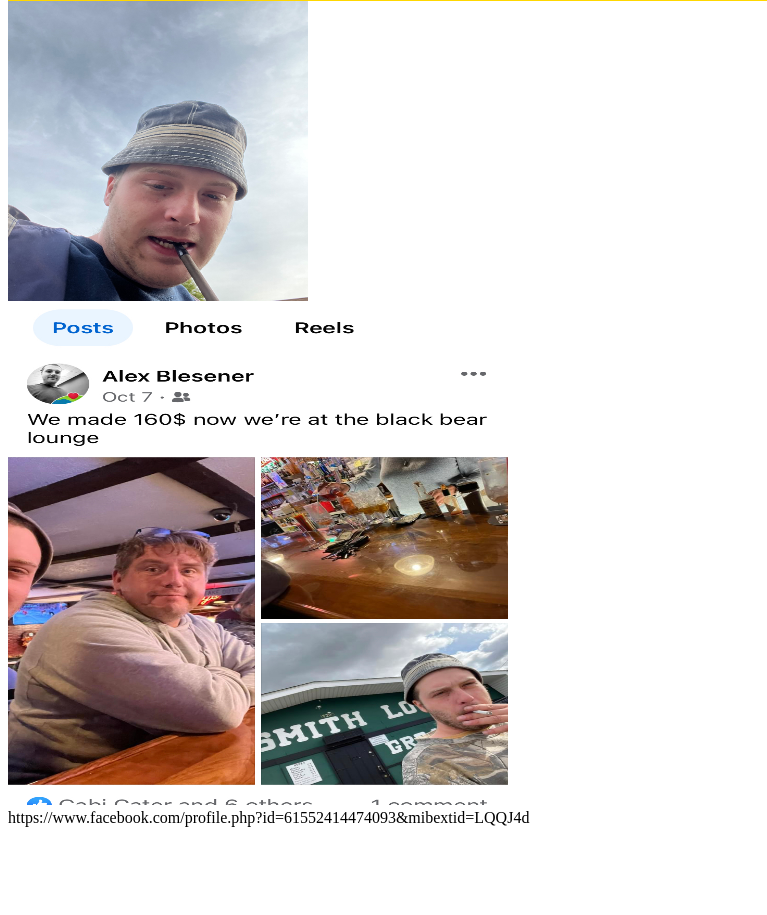
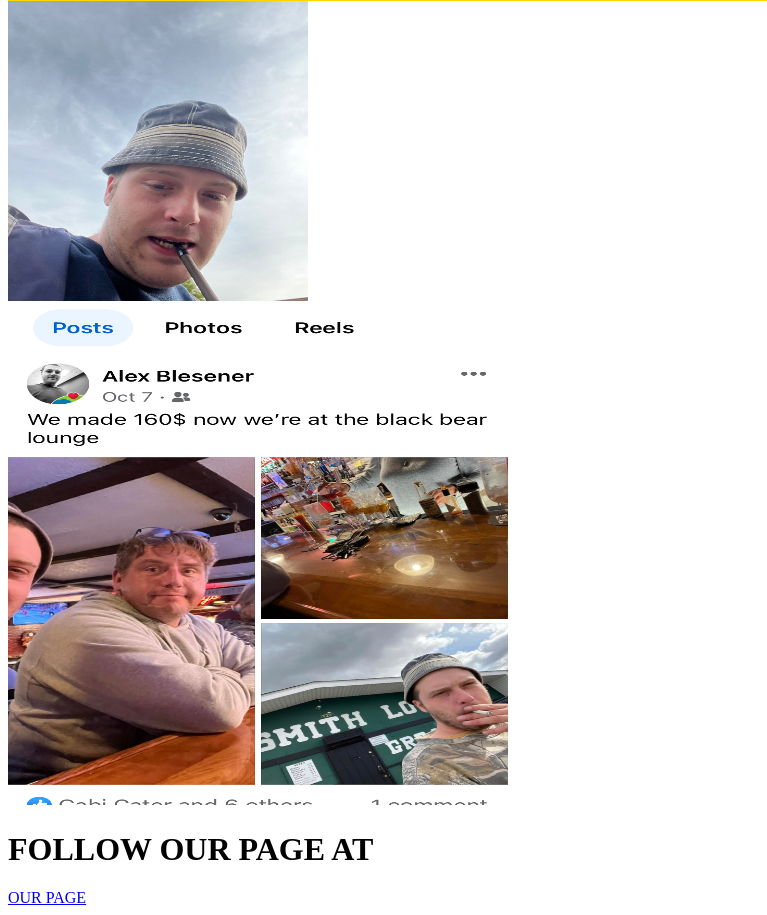
Before and after one commit to bleseneralexander/reallifescrappers, a plain HTML site: page index.html in a window 1280 px wide. Shown: the part 745-1660 px from the top of the page, 0-767 px from the left. Before the commit the page ends 1580 px from the top, so only its background shows below. Drawn offline with Linux system fonts and the light colour scheme.

Commit message:
Update index.html

```diff
--- a/index.html
+++ b/index.html
@@ -57,6 +57,7 @@
     <div class="m">
     <img src="made160.jpg" width="500" height="500"></img>
     </div>
-  https://www.facebook.com/profile.php?id=61552414474093&mibextid=LQQJ4d
+    <h1>FOLLOW OUR PAGE AT</h1><p></p>
+  <a href="https://www.facebook.com/profile.php?id=61552414474093&mibextid=LQQJ4d">OUR PAGE</a>
   </body>
 </html>
```
